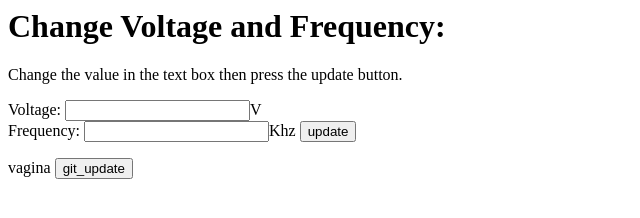
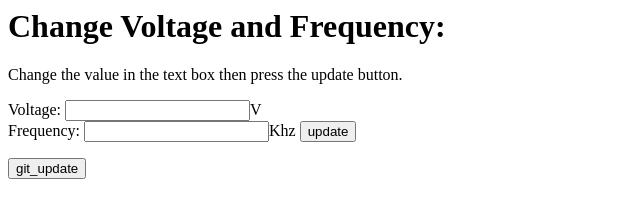
Before and after one commit to timdee/senior_design, a plain HTML site: page www/index.html in a window 1280 px wide. Shown: the whole page, without its empty margins (0-640 px from the left). Drawn offline with Linux system fonts and the light colour scheme.

Commit message:
updated two places

```diff
--- a/www/index.html
+++ b/www/index.html
@@ -16,7 +16,6 @@
 
 <form action="/cgi-bin/git_update.bash" method "post">
 <div>
-vagina
   <input type="submit" value="git_update" />
 </div>
 </form>
```
